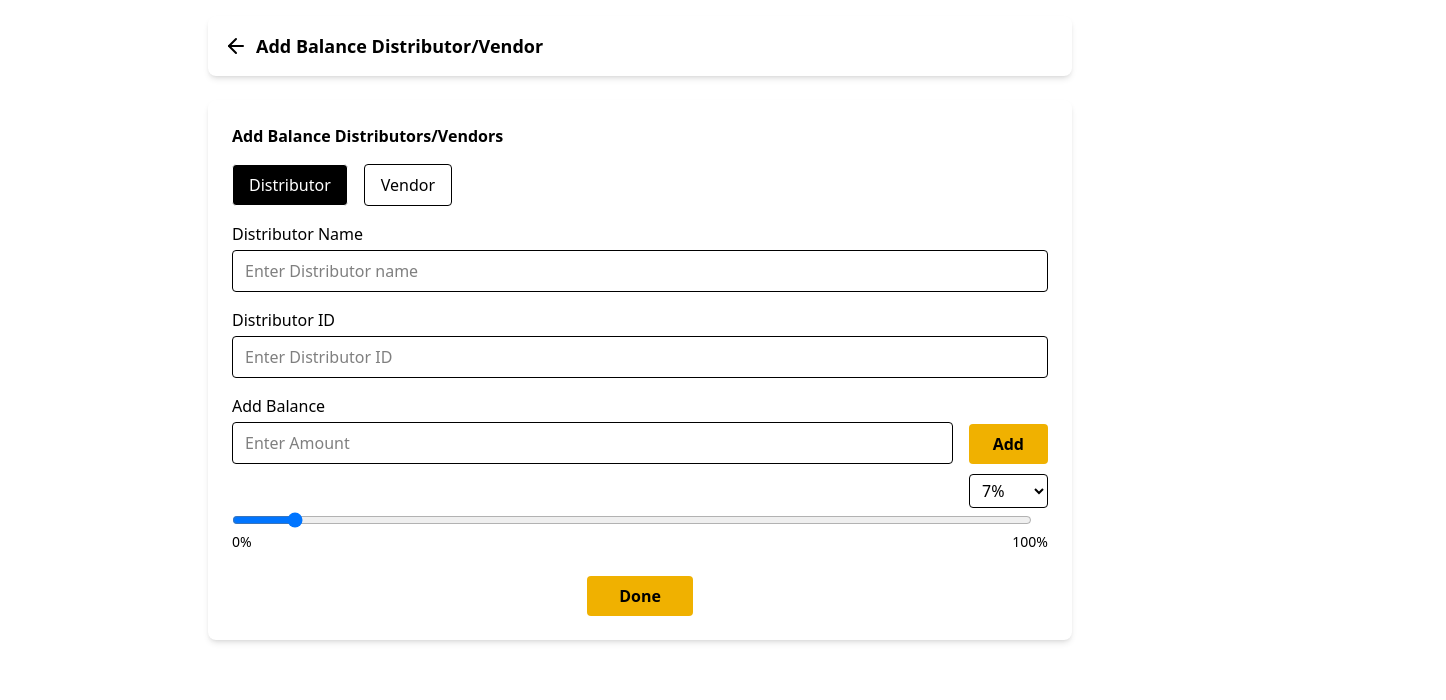
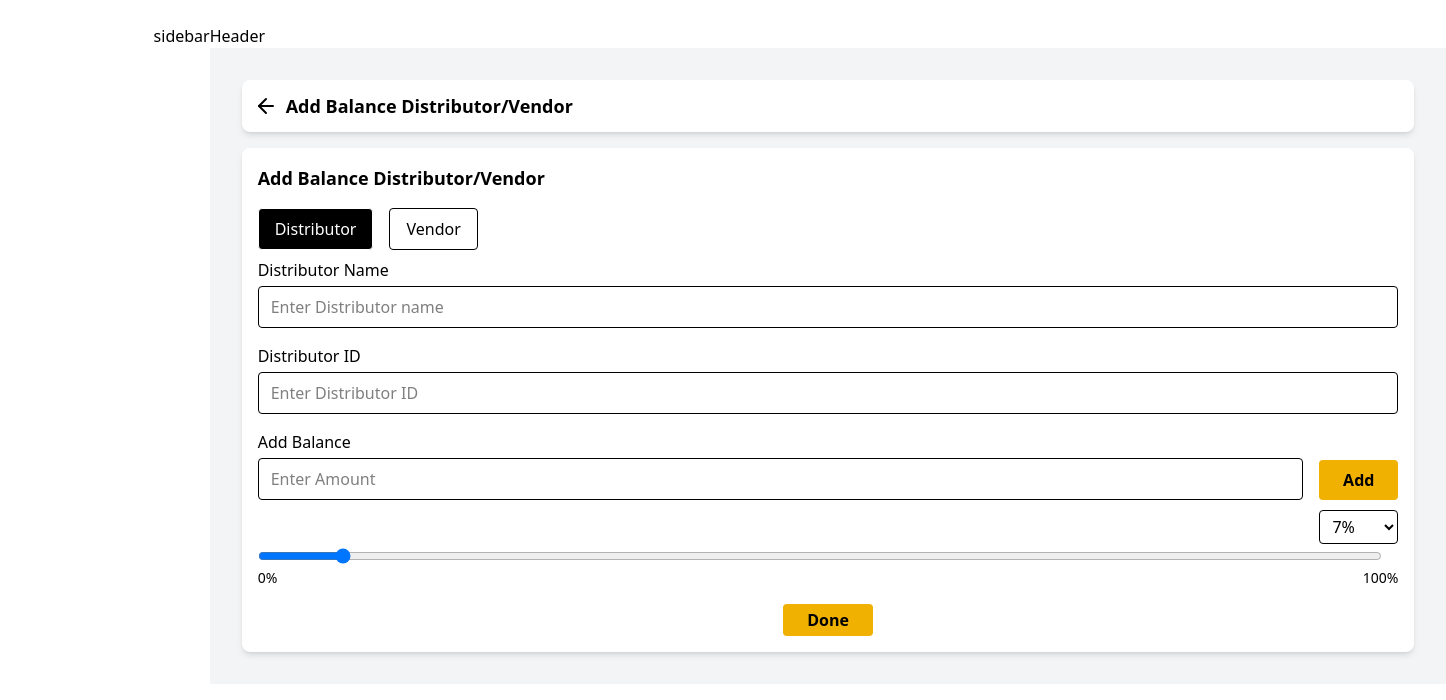
Before and after one commit to KaushalSoniii/lotteryy, a React (Vite) app: page /addbalance in a window 1280 px wide. Shown: the top 700 px of the page, 1446 px wide, since content can reach past the window. Built offline with nearby package versions, Linux system fonts and the light colour scheme.

Commit message:
layout set width

```diff
--- a/src/pages/modules/addbalance/Addbalance.jsx
+++ b/src/pages/modules/addbalance/Addbalance.jsx
@@ -3,6 +3,8 @@ import { Formik, Form, Field, ErrorMessage } from "formik";
 import * as Yup from "yup";
 import { ArrowLeft, CheckCircle } from "lucide-react";
 import { useNavigate } from "react-router-dom";
+import Header from "../../../components/layouts/Header";
+import Sidebar from "../../../components/layouts/Sidebar";
 
 const AddBalance = () => {
   const [activeTab, setActiveTab] = useState("Distributor");
@@ -33,9 +35,13 @@ const AddBalance = () => {
   };
 
   return (
-    <div className="p-4 max-w-4xl mx-auto min-h-screen">
+    <div className="flex pl-[12%] w-[113%] mt-6 h-[30vh]">
+        <Sidebar/>
+        <div className="flex-1 flex flex-col">
+           <Header/>
+   <div className="flex-1 bg-gray-100 p-4 sm:p-6 lg:p-8 space-y-6">
       {/* Header */}
-      <div className="flex items-center space-x-2 mb-6 bg-white shadow-md rounded-lg p-4 w-full">
+      <div className="flex items-center space-x-2 mb-4 bg-white shadow-md rounded-lg p-3 w-full">
         <ArrowLeft
           className="w-6 h-6 cursor-pointer"
           onClick={() => navigate(-1)}
@@ -46,13 +52,13 @@ const AddBalance = () => {
       </div>
 
       {/* Card */}
-      <div className="bg-white shadow-md rounded-lg p-6 w-full">
-        <h2 className="text-md font-semibold mb-4">
-          Add Balance Distributors/Vendors
-        </h2>
+      <div className="bg-white shadow-md rounded-lg p-4 w-full">
+       <div className="flex flex-col sm:flex-row justify-between items-start sm:items-center mb-4 gap-2">
+          <h2 className="text-lg font-semibold">Add Balance Distributor/Vendor</h2>
+        </div>
 
         {/* Tabs */}
-        <div className="flex mb-4 space-x-4">
+        <div className="flex mb-2 space-x-4">
           {["Distributor", "Vendor"].map((tab) => (
             <button
               key={tab}
@@ -78,12 +84,12 @@ const AddBalance = () => {
             <Form className="space-y-4">
               {/* Name */}
               <div>
-                <label className="block mb-1">{activeTab} Name</label>
+                <label className="mb-1 flex flex-col sm:flex-row items-start sm:items-center gap-2">{activeTab} Name</label>
                 <Field
                   type="text"
                   name="name"
                   placeholder={`Enter ${activeTab} name`}
-                  className="w-full px-3 py-2 border rounded"
+                  className="w-full px-3 py-2 border rounded "
                 />
                 <ErrorMessage
                   name="name"
@@ -94,7 +100,7 @@ const AddBalance = () => {
 
               {/* ID */}
               <div>
-                <label className="block mb-1">{activeTab} ID</label>
+                <label className="mb-1 flex flex-col sm:flex-row items-start sm:items-center gap-2">{activeTab} ID</label>
                 <Field
                   type="text"
                   name="id"
@@ -111,7 +117,7 @@ const AddBalance = () => {
               {/* Amount and Add button */}
               <div className="flex flex-col md:flex-row md:items-end md:space-x-4">
                 <div className="flex-1">
-                  <label className="block mb-1">Add Balance</label>
+                  <label className="mb-1 flex flex-col sm:flex-row items-start sm:items-center gap-2">Add Balance</label>
                   <Field
                     type="number"
                     name="amount"
@@ -164,10 +170,10 @@ const AddBalance = () => {
               </div>
 
               {/* Done Button */}
-              <div className="text-center mt-6">
+              <div className="text-center mt-4">
                 <button
                   type="submit"
-                  className="bg-yellow-500 hover:bg-yellow-600 text-black font-semibold px-8 py-2 rounded"
+                  className="bg-yellow-500 hover:bg-yellow-600 text-black font-semibold px-6 py-1 rounded"
                 >
                   Done
                 </button>
@@ -197,6 +203,8 @@ const AddBalance = () => {
         </div>
       )}
     </div>
+    </div>
+    </div>
   );
 };
 
--- a/src/pages/modules/dashboard/Dashboard.jsx
+++ b/src/pages/modules/dashboard/Dashboard.jsx
@@ -1,6 +1,8 @@
 import React, { useState } from "react";
 import { useNavigate } from "react-router-dom";
 import RecentTransactions from "./RecentTranscations";
+import Header from "../../../components/layouts/Header";
+import Sidebar from "../../../components/layouts/Sidebar";
 import {
   ComposedChart,
   Bar,
@@ -71,8 +73,24 @@ const Dashboard = () => {
   const data = getData();
 
   return (
-    <div className="max-w-[1112px] w-full mx-auto min-h-screen bg-gray-100 p-4 sm:p-6 lg:p-8 space-y-6">
+    <div className="flex pl-[12%] w-[113%] mt-6 h-[30vh]">
+    <Sidebar/>
+    <div className="flex-1 flex flex-col">
+       <Header/>
+       <div className="flex-1 bg-gray-100 p-4 sm:p-6 lg:p-8 space-y-6">
+        <style>
+        {`
+          .no-scrollbar::-webkit-scrollbar {
+            display: none;
+          }
+          .no-scrollbar {
+            -ms-overflow-style: none;
+            scrollbar-width: none;
+          }
+        `}
+      </style>
       {/* Header */}
+
       <div className="bg-white p-4 rounded shadow flex flex-col sm:flex-row justify-between items-start sm:items-center gap-4">
         <h1 className="text-xl font-bold">Dashboard</h1>
         <div className="flex flex-col sm:flex-row sm:items-center gap-2 w-full sm:w-auto">
@@ -94,9 +112,15 @@ const Dashboard = () => {
         </div>
       </div>
 
+   <div
+        className="space-y-8 overflow-y-auto no-scrollbar"
+        style={{ maxHeight: "480px" }}
+      >
       {/* Today Overview */}
       <div className="bg-white p-4 rounded shadow">
-        <h2 className="text-lg font-semibold mb-4">Today's Overview</h2>
+      <div className="flex flex-col sm:flex-row justify-between items-start sm:items-center mb-4 gap-2">
+          <h2 className="text-lg font-semibold">Today's Overview</h2>
+        </div>
         <div className="grid grid-cols-1 sm:grid-cols-2 md:grid-cols-3 xl:grid-cols-3 gap-4">
           <OverviewCard title="Total Users" value="850" />
           <OverviewCard title="Total Entries" value="220" />
@@ -175,7 +199,11 @@ const Dashboard = () => {
       </div>
       {/* recent transcation */}
       <RecentTransactions />
+      </div>
     </div>
+    </div>
+    </div>
+
   );
 };
 
--- a/src/pages/modules/setting/Setting.jsx
+++ b/src/pages/modules/settings/Settings.jsx
@@ -1,5 +1,7 @@
 import React from "react";
 import { useNavigate } from "react-router-dom";
+import Header from "../../../components/layouts/Header";
+import Sidebar from "../../../components/layouts/Sidebar";
 
 const settingData = [
   {
@@ -24,7 +26,12 @@ const SettingPage = () => {
   const navigate = useNavigate();
 
   return (
-    <div className="max-w-4xl mx-auto min-h-screen bg-gray-100 p-4 sm:p-6 lg:p-8 space-y-6">
+ <div className="flex pl-[12%] w-[113%] mt-6 h-[30vh]">
+        <Sidebar/>
+        <div className="flex-1 flex flex-col">
+           <Header/>
+
+   <div className="flex-1 bg-gray-100 p-4 sm:p-6 lg:p-8 space-y-6">
       {/* Hide scrollbar */}
       <style>
         {`
@@ -39,30 +46,30 @@ const SettingPage = () => {
       </style>
 
       {/* Header */}
-      <div className="bg-white rounded shadow p-4 text-xl font-semibold">
-        Settings
+      <div className="bg-white rounded shadow p-4 flex flex-col sm:flex-row justify-between items-start sm:items-center mb-4">
+       <h2 className="text-xl font-semibold">Settings</h2>
       </div>
 
       {/* Scrollable Inner content*/}
       <div
-        className="bg-white rounded shadow p-4 space-y-8 overflow-y-auto no-scrollbar"
-        style={{ maxHeight: "510px" }}
+        className="bg-white rounded shadow p-8 space-y-8 overflow-y-auto no-scrollbar"
+        style={{ maxHeight: "499px" }}
       >
         {settingData.map((item, idx) => (
           <div key={idx} className="bg-white rounded shadow p-4 space-y-2">
-            <div className="flex justify-between items-start">
+            <div className="flex justify-self-start items-start">
               <h2 className="text-lg font-semibold text-gray-800">
                 {item.title}
               </h2>
             </div>
-            <p className="p-2 text-sm text-gray-700  whitespace-pre-wrap">
+            <p className="text-start p-2 text-sm text-gray-700 whitespace-pre-wrap">
               {item.content}
             </p>
             <div className="flex justify-end">
               <button
                 onClick={() =>
                   navigate(
-                    `/setting/${item.title.toLowerCase().replace(/\s+/g, "-")}`
+                    `/settings/${item.title.toLowerCase().replace(/\s+/g, "-")}`
                   )
                 }
                 className="text-sm border border-yellow-400 text-yellow-600 px-3 py-1 rounded-lg hover:bg-yellow-100"
@@ -74,6 +81,8 @@ const SettingPage = () => {
         ))}
       </div>
     </div>
+    </div>
+    </div>
   );
 };
 
--- a/src/pages/modules/setting/SettingDetailPage.jsx
+++ b/src/pages/modules/settings/SettingsDetailPage.jsx
@@ -1,6 +1,8 @@
 import React from "react";
 import { useNavigate, useParams } from "react-router-dom";
 import { ArrowLeft, Pencil } from "lucide-react";
+import Header from "../../../components/layouts/Header";
+import Sidebar from "../../../components/layouts/Sidebar";
 
 const settingsData = {
   "terms-&-conditions": {
@@ -25,7 +27,11 @@ const SettingDetailPage = () => {
   const setting = settingsData[section];
 
   return (
-    <div className="max-w-4xl mx-auto p-4 sm:p-6 lg:p-8 min-h-screen bg-gray-100 space-y-6">
+    <div className="flex pl-[12%] w-[113%] mt-6 h-screen">
+            <Sidebar/>
+            <div className="flex-1 flex flex-col">
+               <Header/>
+     <div className="flex-1 bg-gray-100 p-4 sm:p-6 lg:p-8 space-y-6">
       <div className="bg-white rounded shadow p-4 flex justify-between items-center">
         <button
           onClick={() => navigate(-1)}
@@ -38,16 +44,17 @@ const SettingDetailPage = () => {
           Edit
         </button>
       </div>
-
       <div className="bg-white p-4 rounded shadow space-y-4">
-       <div className="bg-white p-4 rounded shadow space-y-4">
-        <h2 className="text-sm sm:text-lg font-semibold text-gray-800">{setting?.title}</h2>
-         <div className="text-sm sm:text-base p-4 text-gray-700 whitespace-pre-wrap">
-          {setting?.content}
+       <div className="bg-white p-4 rounded shadow space-y-4 ">
+        <h2 className=" flex text-sm sm:text-lg font-semibold text-gray-800">{setting?.title}</h2>
+         <div className="text-sm text-start sm:text-base p-4 text-gray-700 whitespace-pre-wrap">
+           {setting?.content}
         </div>
        </div>
       </div>
     </div>
+     </div>
+      </div>
   );
 };
 
--- a/src/routes/PublicRoute.jsx
+++ b/src/routes/PublicRoute.jsx
@@ -6,8 +6,8 @@ import Login from "../pages/auth/Login.jsx";
 import Dashboard from "../pages/modules/dashboard/Dashboard.jsx";
 import AddBalance from "../pages/modules/addbalance/Addbalance.jsx";
 import Distributor from "../pages/modules/distributor/Distributor.jsx";
-import Setting from "../pages/modules/setting/Setting.jsx";
-import SettingDetailPage from "../pages/modules/setting/SettingDetailPage.jsx";
+import Settings from "../pages/modules/settings/Settings.jsx";
+import SettingsDetailPage from "../pages/modules/settings/SettingsDetailPage.jsx";
 
 const PublicRoute = () => {
   const [activeTab, setActiveTab] = useState("/");
@@ -27,8 +27,8 @@ const PublicRoute = () => {
       <Route path="/dashboard" element={<Dashboard />} />
       <Route path="/addbalance" element={<AddBalance />} />
       <Route path="/distributor" element={<Distributor />} />
-      <Route path="/setting" element={<Setting />} />
-      <Route path="/setting/:section" element={<SettingDetailPage />} />
+      <Route path="/settings" element={<Settings />} />
+      <Route path="/settings/:section" element={<SettingsDetailPage />} />
     </Routes>
   );
 };
```
